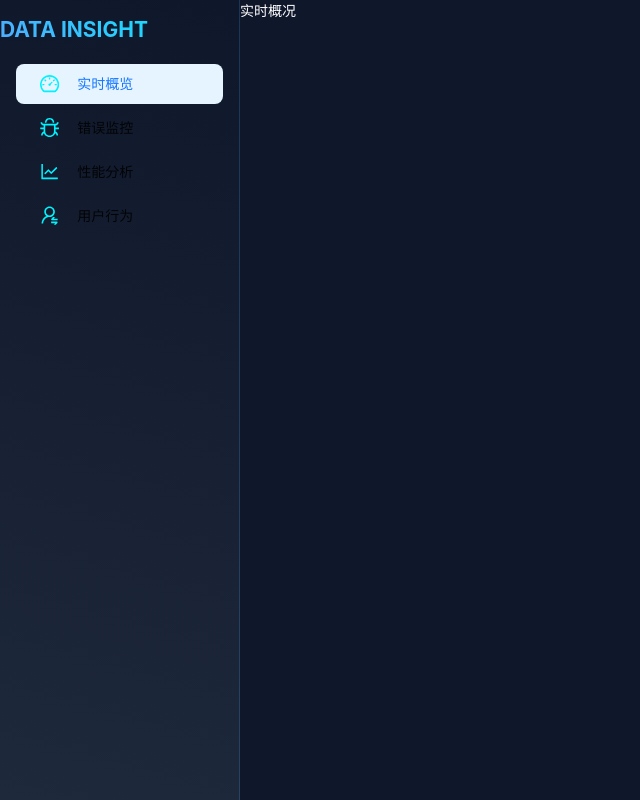
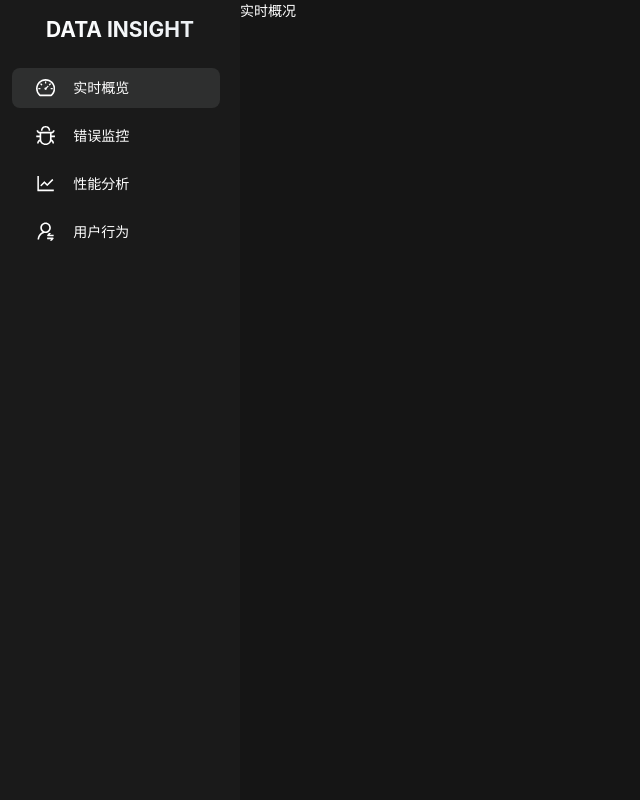
Before and after one commit to JiMei-University-Zhuang/TraceFlow, a React (Vite) app in the folder packages/trace-admin/: page / in a window 1280 px wide. Shown: the whole page, without its empty margins (0-640 px from the left). Built offline with nearby package versions, Linux system fonts and the light colour scheme.

Commit message:
style(ui):Beautify the page style

```diff
--- a/packages/trace-admin/package.json
+++ b/packages/trace-admin/package.json
@@ -17,6 +17,7 @@
   "author": "",
   "license": "ISC",
   "devDependencies": {
+    "@types/react": "^19.0.10",
     "@vitejs/plugin-react": "^4.3.4",
     "husky": "^8.0.0",
     "react": "^19.0.0",
--- a/packages/trace-admin/src/App.css
+++ b/packages/trace-admin/src/App.css
@@ -1,6 +1,3 @@
-/* 科技感字体 */
-@import url('https://fonts.googleapis.com/css2?family=Orbitron:wght@400;600&family=Rajdhani:wght@500&display=swap');
-
 /* 设置 html 和 body 的高度为 100% */
 html,
 body {
@@ -11,7 +8,7 @@ body {
 
 /* 全局样式 */
 .tech-bg {
-  background: #0f172a;
+  background: #151515;
   color: #fff; /* 修改此处为纯白色 */
   font-family: 'Rajdhani', sans-serif;
   height: 100vh; /* 设置高度为视口高度 */
@@ -20,9 +17,14 @@ body {
   padding: 0;
 }
 
+.logo-container{
+  display: flex;
+  justify-content: center;
+  align-items: center; /* 如需垂直居中 */
+}
 /* 文字渐变效果 */
 .text-gradient {
-  background: linear-gradient(45deg, #4facfe 0%, #00f2fe 100%);
+  background: linear-gradient(45deg, #ffffff 0%, #ebeff3 100%);
   -webkit-background-clip: text;
   -webkit-text-fill-color: transparent;
 }
@@ -32,21 +34,20 @@ body {
   }
 
 /* 菜单项动效 */
-.tech-menu.ant-menu-item {
+.ant-menu-item {
   transition: all 0.3s cubic-bezier(0.4, 0, 0.2, 1)!important;
   border-radius: 6px;
   margin: 8px 0!important;
   color: #fff !important;
+
 }
-
-.tech-menu.ant-menu-item:hover {
-  background: rgba(79, 172, 254, 0.1)!important;
+.ant-menu-item:hover {
+  background: #242424!important;
   transform: translateX(4px);
 }
 
-.tech-menu.ant-menu-item-selected {
-  background: linear-gradient(90deg, rgba(79, 172, 254, 0.2) 0%, transparent 100%)!important;
-  border-left: 3px solid #4facfe;
+.ant-menu-item-selected{
+  background-color: #2e2f2f!important;
 }
 
 /* 霓虹链接效果 */
@@ -56,9 +57,9 @@ body {
   transition: color 0.3s;
 }
 
-.neon-link:hover {
+/* .neon-link:hover {
   color: #00f2fe!important;
-}
+} */
 
 .neon-link::after {
   content: '';
@@ -67,7 +68,7 @@ body {
   left: 0;
   width: 0;
   height: 2px;
-  background: linear-gradient(90deg, #4facfe, #00f2fe);
+  background: linear-gradient(90deg, #ebeff3, #5d6868);
   transition: width 0.3s;
 }
 
--- a/packages/trace-admin/src/App.tsx
+++ b/packages/trace-admin/src/App.tsx
@@ -4,7 +4,7 @@ import {
   DashboardOutlined,
   BugOutlined,
   LineChartOutlined,
-  UserSwitchOutlined
+  UserSwitchOutlined,
 } from '@ant-design/icons';
 import './App.css'; // 需要创建这个CSS文件
 
@@ -15,36 +15,52 @@ import UserBehavior from './pages/UserBehavior/index';
 
 const { Sider, Content } = Layout;
 
-// 科技感颜色配置
-const techColors = {
-  primary: '#00f2fe',    // 科技蓝
-  secondary: '#4facfe',  // 渐变蓝
-  bgDark: '#0f172a',     // 深空背景
-  accent: '#ff6b6b',     // 高亮红色
-};
+// // 科技感颜色配置
+// const techColors = {
+//   primary: '#151515',
+//   secondary: '#4facfe',  // 渐变蓝
+//   bgDark: '#0f172a',     // 深空背景
+//   accent: '#ff6b6b',     // 高亮红色
+// };
 
 const App = () => {
   const menuItems = [
     {
       key: '1',
-      icon: <DashboardOutlined style={{ fontSize: '1.2rem', color: techColors.primary }} />,
-      label: <Link to="/" className="neon-link">实时概览</Link>,
+      icon: <DashboardOutlined style={{ fontSize: '1.2rem', color: 'white' }} />,
+      label: (
+        <Link to="/" className="neon-link">
+          实时概览
+        </Link>
+      ),
     },
     {
       key: '2',
-      icon: <BugOutlined style={{ fontSize: '1.2rem', color: techColors.primary }} />,
-      label: <Link to="/errors" className="neon-link">错误监控</Link>,
+      icon: <BugOutlined style={{ fontSize: '1.2rem', color: 'white' }} />,
+      label: (
+        <Link to="/errors" className="neon-link">
+          错误监控
+        </Link>
+      ),
     },
     {
       key: '3',
-      icon: <LineChartOutlined style={{ fontSize: '1.2rem', color: techColors.primary }} />,
-      label: <Link to="/performance" className="neon-link">性能分析</Link>,
+      icon: <LineChartOutlined style={{ fontSize: '1.2rem', color: 'white' }} />,
+      label: (
+        <Link to="/performance" className="neon-link">
+          性能分析
+        </Link>
+      ),
     },
     {
       key: '4',
-      icon: <UserSwitchOutlined style={{ fontSize: '1.2rem', color: techColors.primary }} />,
-      label: <Link to="/behavior" className="neon-link">用户行为</Link>,
-    }
+      icon: <UserSwitchOutlined style={{ fontSize: '1.2rem', color: 'white' }} />,
+      label: (
+        <Link to="/behavior" className="neon-link">
+          用户行为
+        </Link>
+      ),
+    },
   ];
 
   return (
@@ -55,8 +71,7 @@ const App = () => {
         breakpoint="lg"
         collapsedWidth="0"
         style={{
-          background: `linear-gradient(195deg, ${techColors.bgDark} 0%, #1e293b 100%)`,
-          borderRight: `1px solid rgba(79, 172, 254, 0.2)`
+          background: `#1A1A1A`,
         }}
       >
         <div className="logo-container p-4 mb-4">
@@ -68,15 +83,14 @@ const App = () => {
           style={{
             background: 'transparent',
             borderRight: 'none',
-            padding: '0 12px'
+            padding: '0 12px',
           }}
           items={menuItems}
-          className="tech-menu"
         />
       </Sider>
 
       <Layout>
-        <Content className="p-6 bg-opacity-90" style={{ background: techColors.bgDark }}>
+        <Content className="p-6 bg-opacity-90" style={{ background: '#151515' }}>
           <Routes>
             <Route path="/" element={<RealtimeOverview />} />
             <Route path="/errors" element={<ErrorMonitor />} />
```
